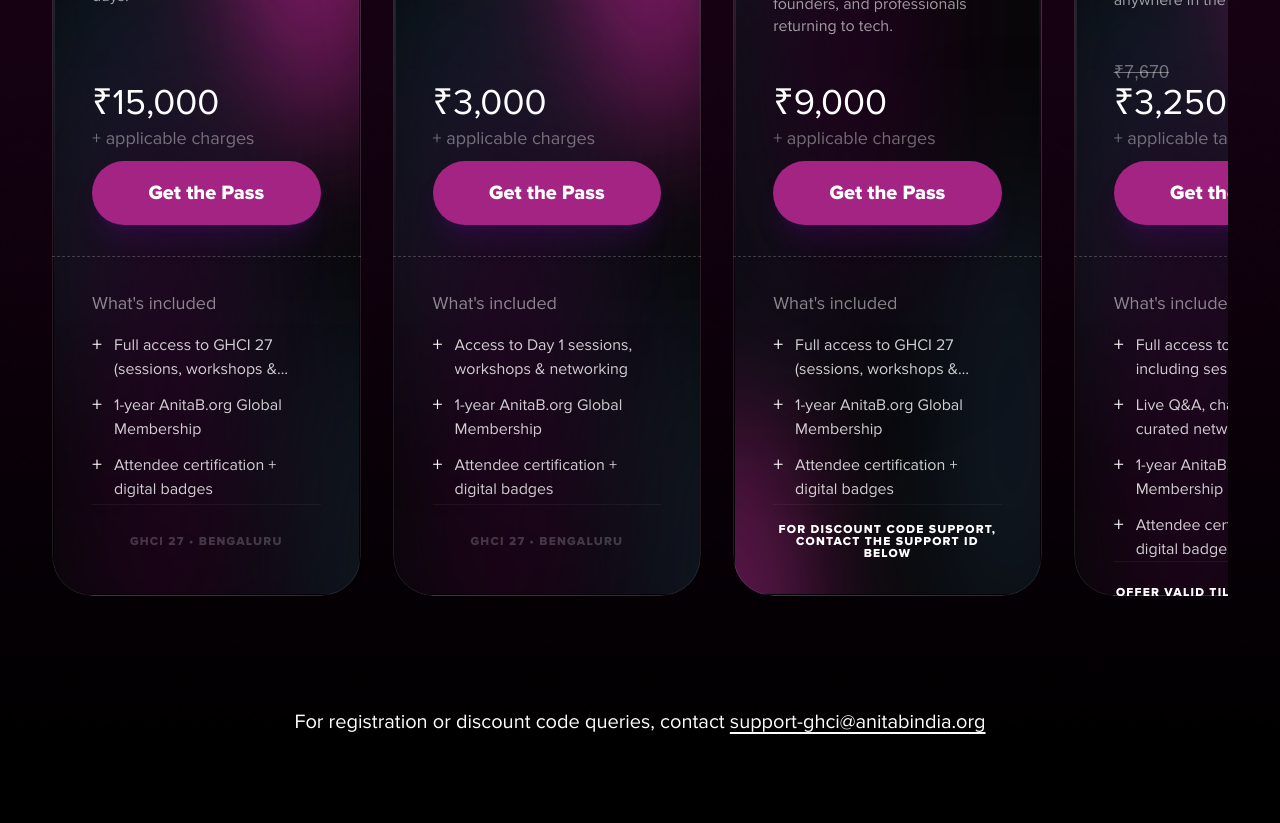
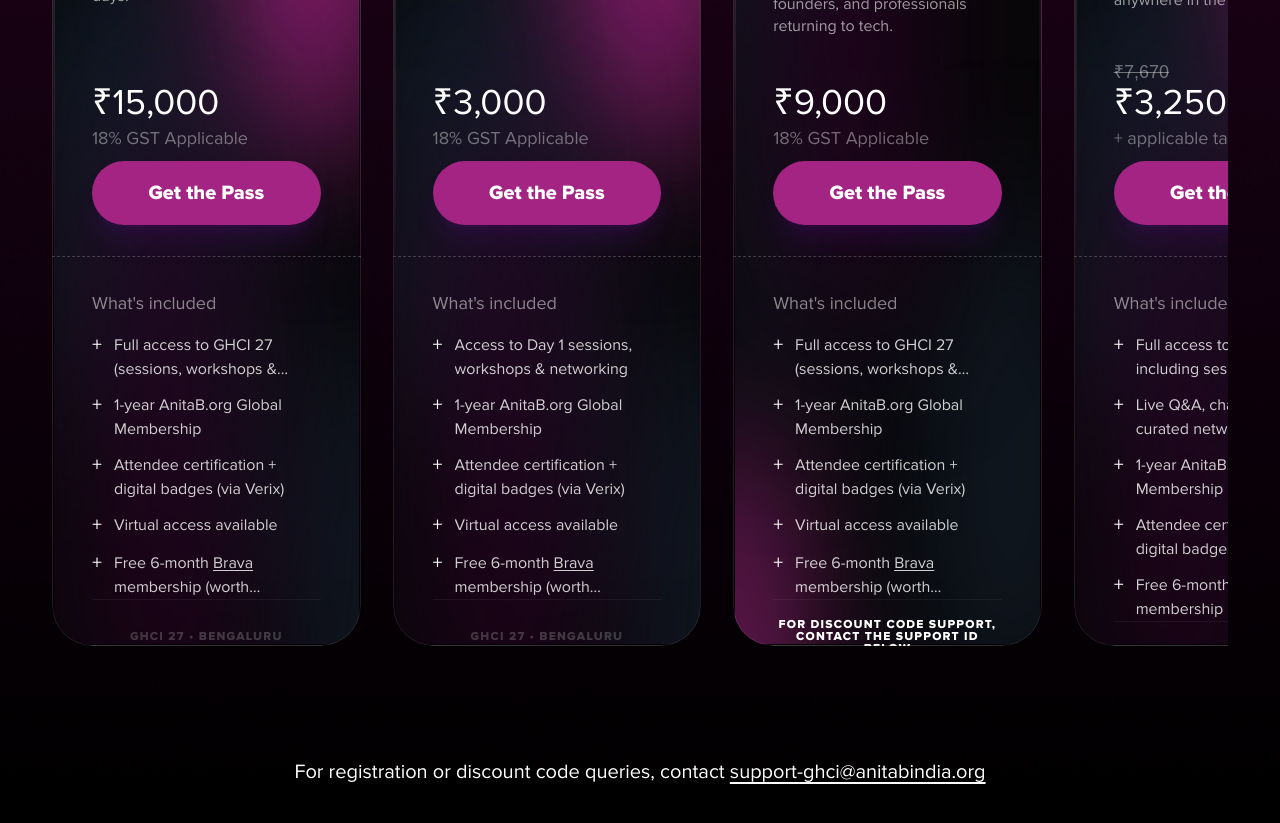
Before and after one commit to rahulkrishna-web/ghci, a Next.js app: page / in a window 1280 px wide. Shown: the part 6520-7343 px from the top of the page. Built offline with nearby package versions, Linux system fonts and the light colour scheme; a web font is replaced by a local one.

Commit message:
feat: update ticket card inclusions, pricing details, and GST text

```diff
--- a/src/components/eventivee/Ticketing.tsx
+++ b/src/components/eventivee/Ticketing.tsx
@@ -12,12 +12,14 @@ const defaultTickets = [
     description: "For GHCI 25 attendees ",
     footnote: "Offer valid till August 2, 2026",
     price: "₹10,000",
-    gst: "+ applicable charges",
+    gst: "18% GST Applicable",
     cta: "Get the Pass",
     features: [
       "Full access to GHCI 27 (sessions, workshops & networking)",
       "1-year AnitaB.org Global Membership",
-      "Attendee certification + digital badges"
+      "Attendee certification + digital badges (via Verix)",
+      "Virtual access available",
+      "Free 6-month Brava membership (worth ₹45,000/year)"
     ],
     cardBlur: 0,
     blobsDesktop: [
@@ -42,13 +44,15 @@ const defaultTickets = [
     description: "Experience the complete GHCI 27 with full access to all three days.",
     footnote: "",
     price: "₹11,000",
-    oldPrice: "₹25,000",
+    oldPrice: "₹15,000",
     gst: "18% GST Applicable",
     cta: "Get the Pass",
     features: [
       "Full access to GHCI 27 (sessions, workshops & networking)",
       "1-year AnitaB.org Global Membership",
-      "Attendee certification + digital badges"
+      "Attendee certification + digital badges (via Verix)",
+      "Virtual access available",
+      "Free 6-month Brava membership (worth ₹45,000/year)"
     ],
     cardBlur: 70,
     blobsDesktop: [
@@ -76,13 +80,15 @@ const defaultTickets = [
     description: "Experience the complete GHCI 27 with full access to all three days.",
     footnote: "Offer valid till August 31, 2026",
     price: "₹12,000",
-    oldPrice: "₹25,000",
-    gst: "+ applicable charges",
+    oldPrice: "₹15,000",
+    gst: "18% GST Applicable",
     cta: "Get the Pass",
     features: [
       "Full access to GHCI 27 (sessions, workshops & networking)",
       "1-year AnitaB.org Global Membership",
-      "Attendee certification + digital badges"
+      "Attendee certification + digital badges (via Verix)",
+      "Virtual access available",
+      "Free 6-month Brava membership (worth ₹45,000/year)"
     ],
     cardBlur: 70,
     blobsDesktop: [
@@ -115,7 +121,9 @@ const defaultTickets = [
     features: [
       "Full access to GHCI 27 (sessions, workshops & networking)",
       "1-year AnitaB.org Global Membership",
-      "Attendee certification + digital badges"
+      "Attendee certification + digital badges (via Verix)",
+      "Virtual access available",
+      "Free 6-month Brava membership (worth ₹45,000/year)"
     ],
     cardBlur: 70,
     blobsDesktop: [
@@ -139,6 +147,20 @@ const defaultTickets = [
   },
 ];
 
+const renderFeatureText = (feature: string) => {
+  if (feature.includes('Brava')) {
+    const parts = feature.split('Brava');
+    return (
+      <span>
+        {parts[0]}
+        <span className="underline underline-offset-2">Brava</span>
+        {parts[1]}
+      </span>
+    );
+  }
+  return feature;
+};
+
 const TicketingCard = ({ ticket, idx, config }: { ticket: any; idx: number; config: any }) => {
   const cardRef = useRef<HTMLDivElement>(null);
   const mouseX = useMotionValue(0);
@@ -192,7 +214,7 @@ const TicketingCard = ({ ticket, idx, config }: { ticket: any; idx: number; conf
       whileInView={{ opacity: 1 }}
       viewport={{ once: true }}
       transition={{ delay: idx * 0.1, duration: 0.6 }}
-      className="relative w-full h-[780px] rounded-[2.5rem] overflow-hidden group flex flex-col"
+      className="relative w-full h-[830px] rounded-[2.5rem] overflow-hidden group flex flex-col"
       style={{
         maskImage: `radial-gradient(circle at 50% 0px, transparent ${nSize}px, black ${nSize + 0.5}px)`,
         WebkitMaskImage: `radial-gradient(circle at 50% 0px, transparent ${nSize}px, black ${nSize + 0.5}px)`,
@@ -340,7 +362,7 @@ const TicketingCard = ({ ticket, idx, config }: { ticket: any; idx: number; conf
             {ticket.features.map((feature: string, fIdx: number) => (
               <li key={fIdx} className="flex items-start gap-3 text-sm md:text-base text-white/80">
                 <span className="text-white text-xl mt-[-2px]">+</span>
-                <span className="line-clamp-2">{feature}</span>
+                <span className="line-clamp-2">{renderFeatureText(feature)}</span>
               </li>
             ))}
           </ul>
@@ -491,7 +513,7 @@ const TicketingCardMobile = ({ ticket, idx, config }: { ticket: any; idx: number
                         {ticket.features.map((feature: string, fIdx: number) => (
                             <li key={fIdx} className="flex items-start gap-3 text-[10px] md:text-lg text-white/80 leading-snug">
                                 <span className="text-white text-lg leading-none">+</span>
-                                <span>{feature}</span>
+                                <span>{renderFeatureText(feature)}</span>
                             </li>
                         ))}
                     </ul>
@@ -575,12 +597,14 @@ export default function Ticketing() {
       "description": "Experience the complete GHCI 27 with full access to all three days.",
       "footnote": "",
       "price": "₹15,000",
-      "gst": "+ applicable charges",
+      "gst": "18% GST Applicable",
       "cta": "Get the Pass",
       "features": [
         "Full access to GHCI 27 (sessions, workshops & networking)",
         "1-year AnitaB.org Global Membership",
-        "Attendee certification + digital badges"
+        "Attendee certification + digital badges (via Verix)",
+        "Virtual access available",
+        "Free 6-month Brava membership (worth ₹45,000/year)"
       ],
       "cardBlur": 70,
       "blobsDesktop": [
@@ -604,12 +628,14 @@ export default function Ticketing() {
       "description": "Designed for students and young professionals.",
       "footnote": "",
       "price": "₹3,000",
-      "gst": "+ applicable charges",
+      "gst": "18% GST Applicable",
       "cta": "Get the Pass",
       "features": [
         "Access to Day 1 sessions, workshops & networking",
         "1-year AnitaB.org Global Membership",
-        "Attendee certification + digital badges"
+        "Attendee certification + digital badges (via Verix)",
+        "Virtual access available",
+        "Free 6-month Brava membership (worth ₹45,000/year)"
       ],
       "cardBlur": 70,
       "blobsDesktop": [
@@ -633,12 +659,14 @@ export default function Ticketing() {
       "description": "For GHCI 25 attendees ",
       "footnote": "Offer valid till August 2, 2026",
       "price": "₹10,000",
-      "gst": "+ applicable charges",
+      "gst": "18% GST Applicable",
       "cta": "Get the Pass",
       "features": [
         "Full access to GHCI 27 (sessions, workshops & networking)",
         "1-year AnitaB.org Global Membership",
-        "Attendee certification + digital badges"
+        "Attendee certification + digital badges (via Verix)",
+        "Virtual access available",
+        "Free 6-month Brava membership (worth ₹45,000/year)"
       ],
       "cardBlur": 0,
       "blobsDesktop": [
@@ -729,13 +757,15 @@ export default function Ticketing() {
       "description": "Experience the complete GHCI 27 with full access to all three days.",
       "footnote": "",
       "price": "₹11,000",
-      "oldPrice": "₹25,000",
-      "gst": "+ applicable charges",
+      "oldPrice": "₹15,000",
+      "gst": "18% GST Applicable",
       "cta": "Get the Pass",
       "features": [
         "Full access to GHCI 27 (sessions, workshops & networking)",
         "1-year AnitaB.org Global Membership",
-        "Attendee certification + digital badges"
+        "Attendee certification + digital badges (via Verix)",
+        "Virtual access available",
+        "Free 6-month Brava membership (worth ₹45,000/year)"
       ],
       "cardBlur": 70,
       "blobsDesktop": [
@@ -853,13 +883,15 @@ export default function Ticketing() {
       "description": "Experience the complete GHCI 27 with full access to all three days.",
       "footnote": "Offer valid till August 31, 2026",
       "price": "₹12,000",
-      "oldPrice": "₹25,000",
-      "gst": "+ applicable charges",
+      "oldPrice": "₹15,000",
+      "gst": "18% GST Applicable",
       "cta": "Get the Pass",
       "features": [
         "Full access to GHCI 27 (sessions, workshops & networking)",
         "1-year AnitaB.org Global Membership",
-        "Attendee certification + digital badges"
+        "Attendee certification + digital badges (via Verix)",
+        "Virtual access available",
+        "Free 6-month Brava membership (worth ₹45,000/year)"
       ],
       "cardBlur": 70,
       "blobsDesktop": [
@@ -977,12 +1009,14 @@ export default function Ticketing() {
       "description": "Special pricing for educators, founders, and professionals returning to tech.",
       "footnote": "For discount code support, contact the Support ID below",
       "price": "₹9,000",
-      "gst": "+ applicable charges",
+      "gst": "18% GST Applicable",
       "cta": "Get the Pass",
       "features": [
         "Full access to GHCI 27 (sessions, workshops & networking)",
         "1-year AnitaB.org Global Membership",
-        "Attendee certification + digital badges"
+        "Attendee certification + digital badges (via Verix)",
+        "Virtual access available",
+        "Free 6-month Brava membership (worth ₹45,000/year)"
       ],
       "cardBlur": 70,
       "blobsDesktop": [
@@ -1109,7 +1143,8 @@ export default function Ticketing() {
         "Full access to GHCI 27, including sessions, workshops, and networking",
         "Live Q&A, chats, polls, and curated networking opportunities",
         "1-year AnitaB.org Global Membership",
-        "Attendee certification + digital badges"
+        "Attendee certification + digital badges (via Verix)",
+        "Free 6-month Brava membership (worth ₹45,000/year)"
       ],
       "cardBlur": 70,
       "blobsDesktop": [
@@ -1236,7 +1271,8 @@ export default function Ticketing() {
         "Full access to GHCI 27, including sessions, workshops, and networking",
         "Live Q&A, chats, polls, and curated networking opportunities",
         "1-year AnitaB.org Global Membership",
-        "Attendee certification + digital badges"
+        "Attendee certification + digital badges (via Verix)",
+        "Free 6-month Brava membership (worth ₹45,000/year)"
       ],
       "cardBlur": 70,
       "blobsDesktop": [
@@ -1394,7 +1430,7 @@ export default function Ticketing() {
                     const defaultTicket = DEFAULT_CONFIG.tickets.find(t => t.id === parsedTicket.id);
                     if (!defaultTicket) return parsedTicket;
 
-                    const features = (parsedTicket.features || defaultTicket.features).filter((f: string) => f !== 'Virtual access available');
+                    const features = defaultTicket.features;
                     const blobsDesktop = parsedTicket.blobsDesktop || defaultTicket.blobsDesktop;
                     const blobsMobile = parsedTicket.blobsMobile || defaultTicket.blobsMobile;
 
```
Also changed, not shown: 1 other file (tests, documents, lock files or other folders).
